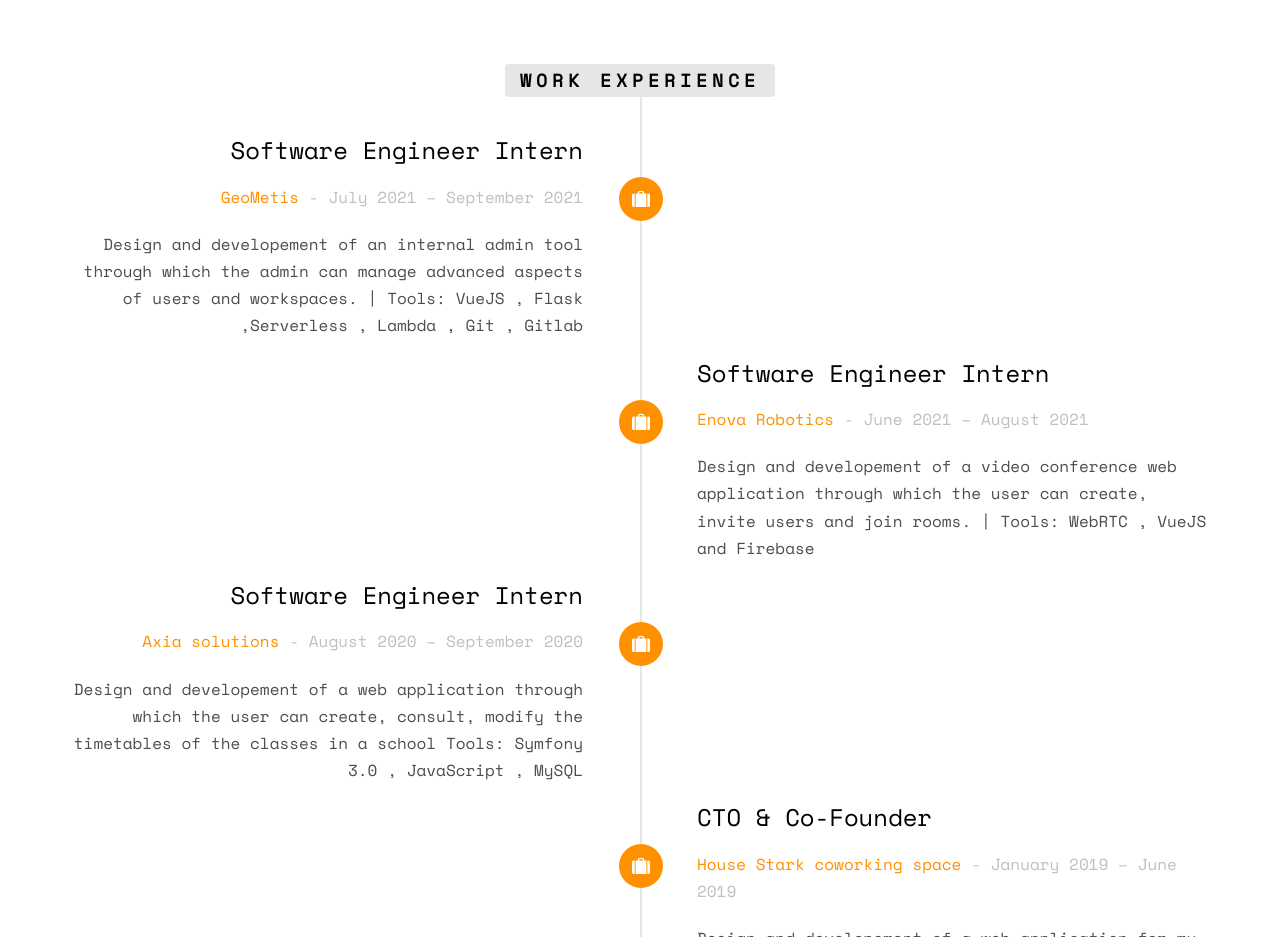
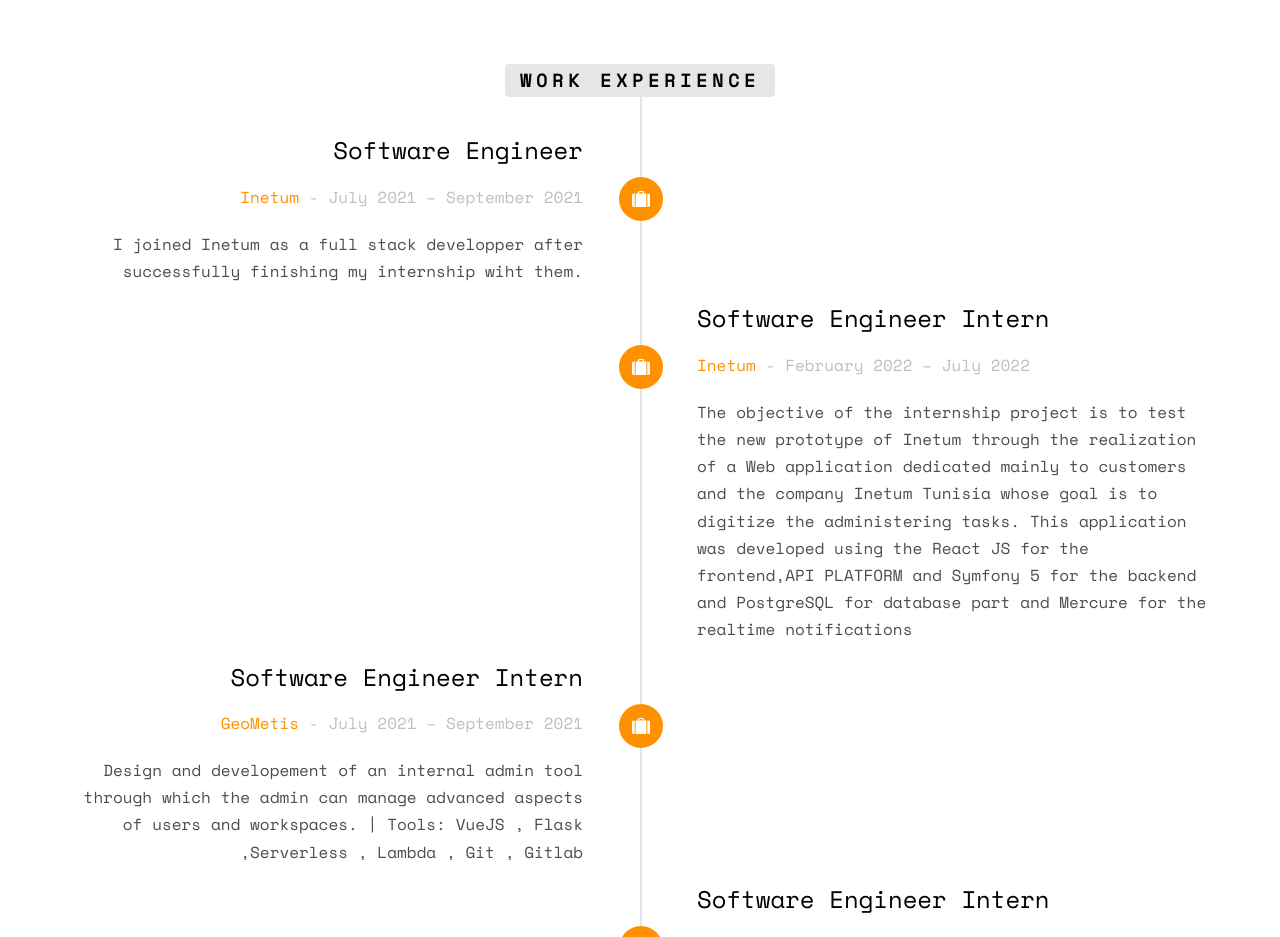
Before and after one commit to AhmedGhr/AhmedGhr.github.io, a plain HTML site: page index.html in a window 1280 px wide. Shown: the part 1720-2657 px from the top of the page. Drawn offline with nearby package versions, Linux system fonts and the light colour scheme; some packages are replaced by stand-ins of ours; no server answers; files whose address does not match are found by name.

Commit message:
updated work experience

```diff
--- a/index.html
+++ b/index.html
@@ -115,6 +115,42 @@
 						<li class="timeline-heading text-center animate-box">
 							<div><h3>Work Experience</h3></div>
 						</li>
+
+
+						<li class="animate-box timeline-unverted">
+							<div class="timeline-badge"><i class="icon-suitcase"></i></div>
+							<div class="timeline-panel">
+								<div class="timeline-heading">
+									<h3 class="timeline-title">Software Engineer</h3>
+									<span class="company"> <a href="https://www.inetum.com/fr" target="_blank">Inetum</a>  - July 2021 – September 2021</span>
+								</div>
+								<div class="timeline-body">
+									<p>I joined Inetum as a full stack developper after successfully finishing my internship wiht them.</p>
+								</div>
+							</div>
+						</li>
+
+
+
+						<li class="timeline-inverted animate-box">
+							<div class="timeline-badge"><i class="icon-suitcase"></i></div>
+							<div class="timeline-panel">
+								<div class="timeline-heading">
+									<h3 class="timeline-title">Software Engineer Intern</h3>
+									<span class="company"> <a href="https://www.inetum.com/fr" target="_blank">Inetum</a>  - February 2022 – July 2022</span>
+								</div>
+								<div class="timeline-body">
+									<p>The objective of the internship project is to test the new
+									prototype of Inetum through the realization of a Web application dedicated mainly to customers and
+									the company Inetum Tunisia whose goal is to digitize the administering tasks.
+									This application was developed using the React JS for the frontend,API PLATFORM and Symfony 5 for
+									the backend and PostgreSQL for database part and Mercure for the realtime notifications</p>
+								</div>
+							</div>
+						</li>
+
+
+
 						<li class="animate-box timeline-unverted">
 							<div class="timeline-badge"><i class="icon-suitcase"></i></div>
 							<div class="timeline-panel">
```
